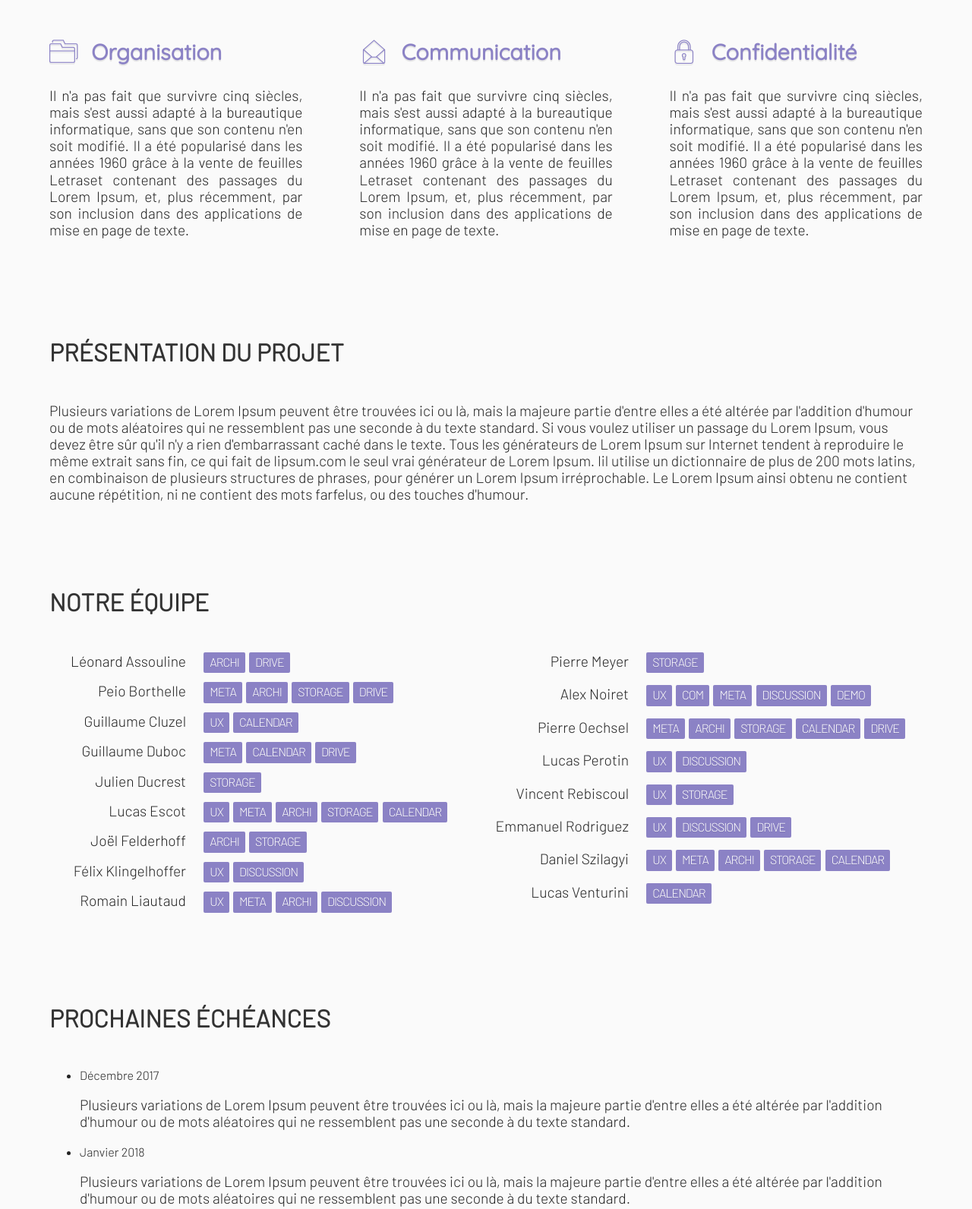
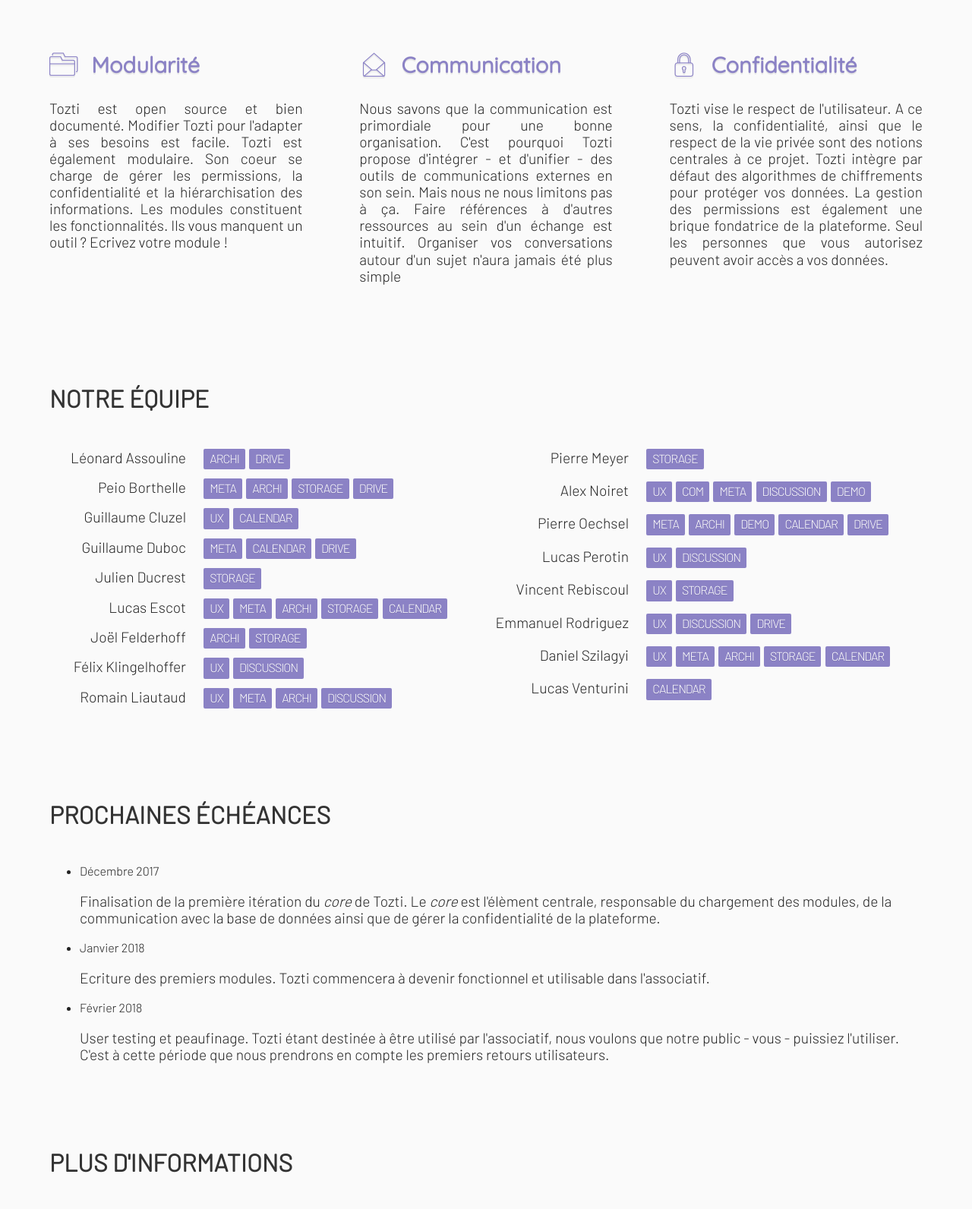
Before and after one commit to tozti/tozti.github.io, a website: page index.html in a window 1280 px wide. Shown: the part 580-2172 px from the top of the page at 76% size. Drawn offline with Linux system fonts and the light colour scheme.

Commit message:
first draft of the content. Typos will be fixed later

```diff
--- a/index.html
+++ b/index.html
@@ -35,38 +35,33 @@
 
                 <h2>Organisez vos <span id="words">associations</span>.</h2>
 
-                <p>Le Lorem Ipsum est simplement du faux texte employé dans la composition et la mise en page avant impression. Le Lorem Ipsum est le faux texte standard de l'imprimerie depuis les années 1500.</p>
+                <p> Membre d'une association ? Vous avez déjà du remarquer le manque d'outils permettant de s'organiser efficacement. Peut être avez vous aussi remarquer la répetition dont fait preuve certaines parties de votre organisation. Tozti est l'outil résolvant vos problèmes. Toztil est l'outil vous permettant de hiérarchiser vos ressources facilement, permettant ainsi de créer des pôles, équipes, ou activités distinctes au sein de votre association.</p>
                 </div>
             </section>
 
         <section class="features">
             <div class="inner">
                 <article>
-                    <h3><i class="i-folders"></i> Organisation</h3>
+                    <h3><i class="i-folders"></i> Modularité</h3>
 
-                    <p>Il n'a pas fait que survivre cinq siècles, mais s'est aussi adapté à la bureautique informatique, sans que son contenu n'en soit modifié. Il a été popularisé dans les années 1960 grâce à la vente de feuilles Letraset contenant des passages du Lorem Ipsum, et, plus récemment, par son inclusion dans des applications de mise en page de texte.</p>
+                    <p>Tozti est open source et bien documenté. Modifier Tozti pour l'adapter à ses besoins est facile. Tozti est également modulaire. Son coeur se charge de gérer les permissions, la confidentialité et la hiérarchisation des informations. Les modules constituent les fonctionnalités. Ils vous manquent un outil ? Ecrivez votre module ! </p>
                 </article>
 
                 <article>
                     <h3><i class="i-mail-envelope-open"></i> Communication</h3>
 
-                    <p>Il n'a pas fait que survivre cinq siècles, mais s'est aussi adapté à la bureautique informatique, sans que son contenu n'en soit modifié. Il a été popularisé dans les années 1960 grâce à la vente de feuilles Letraset contenant des passages du Lorem Ipsum, et, plus récemment, par son inclusion dans des applications de mise en page de texte.</p>
+                    <p> Nous savons que la communication est primordiale pour une bonne organisation. C'est pourquoi Tozti propose d'intégrer - et d'unifier - des outils de communications externes en son sein. Mais nous ne nous limitons pas à ça. Faire références à d'autres ressources au sein d'un échange est intuitif. Organiser vos conversations autour d'un sujet n'aura jamais été plus simple</p>
                 </article>
 
                 <article>
                     <h3><i class="i-lock"></i> Confidentialité</h3>
 
-                    <p>Il n'a pas fait que survivre cinq siècles, mais s'est aussi adapté à la bureautique informatique, sans que son contenu n'en soit modifié. Il a été popularisé dans les années 1960 grâce à la vente de feuilles Letraset contenant des passages du Lorem Ipsum, et, plus récemment, par son inclusion dans des applications de mise en page de texte.</p>
+                    <p> Tozti vise le respect de l'utilisateur. A ce sens, la confidentialité, ainsi que le respect de la vie privée sont des notions centrales à ce projet. Tozti intègre par défaut des algorithmes de chiffrements pour protéger vos données. La gestion des permissions est également une brique fondatrice de la plateforme. Seul les personnes que vous autorisez peuvent avoir accès a vos données.</p>
                 </article>
             </div>
         </section>
 
         <section>
-            <div class="inner">
-                <h2 class="title">Présentation du projet</h2>
-
-                <p>Plusieurs variations de Lorem Ipsum peuvent être trouvées ici ou là, mais la majeure partie d'entre elles a été altérée par l'addition d'humour ou de mots aléatoires qui ne ressemblent pas une seconde à du texte standard. Si vous voulez utiliser un passage du Lorem Ipsum, vous devez être sûr qu'il n'y a rien d'embarrassant caché dans le texte. Tous les générateurs de Lorem Ipsum sur Internet tendent à reproduire le même extrait sans fin, ce qui fait de lipsum.com le seul vrai générateur de Lorem Ipsum. Iil utilise un dictionnaire de plus de 200 mots latins, en combinaison de plusieurs structures de phrases, pour générer un Lorem Ipsum irréprochable. Le Lorem Ipsum ainsi obtenu ne contient aucune répétition, ni ne contient des mots farfelus, ou des touches d'humour.</p>
-            </div>
         </section>
 
         <section class="team">
@@ -176,7 +171,7 @@
                         <ul class="teams">
                             <li>META</li>
                             <li>ARCHI</li>
-                            <li>STORAGE</li>
+                            <li>DEMO</li>
                             <li>CALENDAR</li>
                             <li>DRIVE</li>
                         </ul>
@@ -235,17 +230,17 @@
                 <ul class="timeline">
                     <li>
                         <time>Décembre 2017</time>
-                        <p>Plusieurs variations de Lorem Ipsum peuvent être trouvées ici ou là, mais la majeure partie d'entre elles a été altérée par l'addition d'humour ou de mots aléatoires qui ne ressemblent pas une seconde à du texte standard.</p>
+                        <p> Finalisation de la première itération du <i>core</i> de Tozti. Le <i>core</i> est l'élèment centrale, responsable du chargement des modules, de la communication avec la base de données ainsi que de gérer la confidentialité de la plateforme.</p>
                     </li>
 
                     <li>
                         <time>Janvier 2018</time>
-                        <p>Plusieurs variations de Lorem Ipsum peuvent être trouvées ici ou là, mais la majeure partie d'entre elles a été altérée par l'addition d'humour ou de mots aléatoires qui ne ressemblent pas une seconde à du texte standard.</p>
+                        <p>Ecriture des premiers modules. Tozti commencera à devenir fonctionnel et utilisable dans l'associatif.</p>
                     </li>
 
                     <li>
                         <time>Février 2018</time>
-                        <p>Plusieurs variations de Lorem Ipsum peuvent être trouvées ici ou là, mais la majeure partie d'entre elles a été altérée par l'addition d'humour ou de mots aléatoires qui ne ressemblent pas une seconde à du texte standard.</p>
+                        <p> User testing et peaufinage. Tozti étant destinée à être utilisé par l'associatif, nous voulons que notre public - vous - puissiez l'utiliser. C'est à cette période que nous prendrons en compte les premiers retours utilisateurs. <p>
                     </li>
                 </ul>
             </div>
@@ -255,16 +250,8 @@
             <div class="inner">
                 <h2 class="title">Plus d'informations</h2>
 
-                <p>Plusieurs variations de Lorem Ipsum peuvent être trouvées ici ou là, mais la majeure partie d'entre elles a été altérée par l'addition d'humour ou de mots aléatoires qui ne ressemblent pas une seconde à du texte standard. Si vous voulez utiliser un passage du Lorem Ipsum, vous devez être sûr qu'il n'y a rien d'embarrassant caché dans le texte. Tous les générateurs de Lorem Ipsum sur Internet tendent à reproduire le même extrait sans fin, ce qui fait de lipsum.com le seul vrai générateur de Lorem Ipsum. Iil utilise un dictionnaire de plus de 200 mots latins, en combinaison de plusieurs structures de phrases, pour générer un Lorem Ipsum irréprochable. Le Lorem Ipsum ainsi obtenu ne contient aucune répétition, ni ne contient des mots farfelus, ou des touches d'humour.</p>
+                <p>Tozti est un projet étudiant réalisé par une équipe d'étudiant motivés. Nous sommes plusieurs à avoir acquis de l'expérience au seins de diverses associations et avons tous une volonté d'améliorer le fonctionnement interne de celles-ci. Tozti est notre solution.</p>
 
-                <ul class="attachments">
-                    <li>
-                        <a href="#"><i class="fa-download"></i> Some file</a>
-                    </li>
-                    <li>
-                        <a href="#"><i class="fa-download"></i> Other file</a>
-                    </li>
-                </ul>
             </div>
         </section>
 
```
